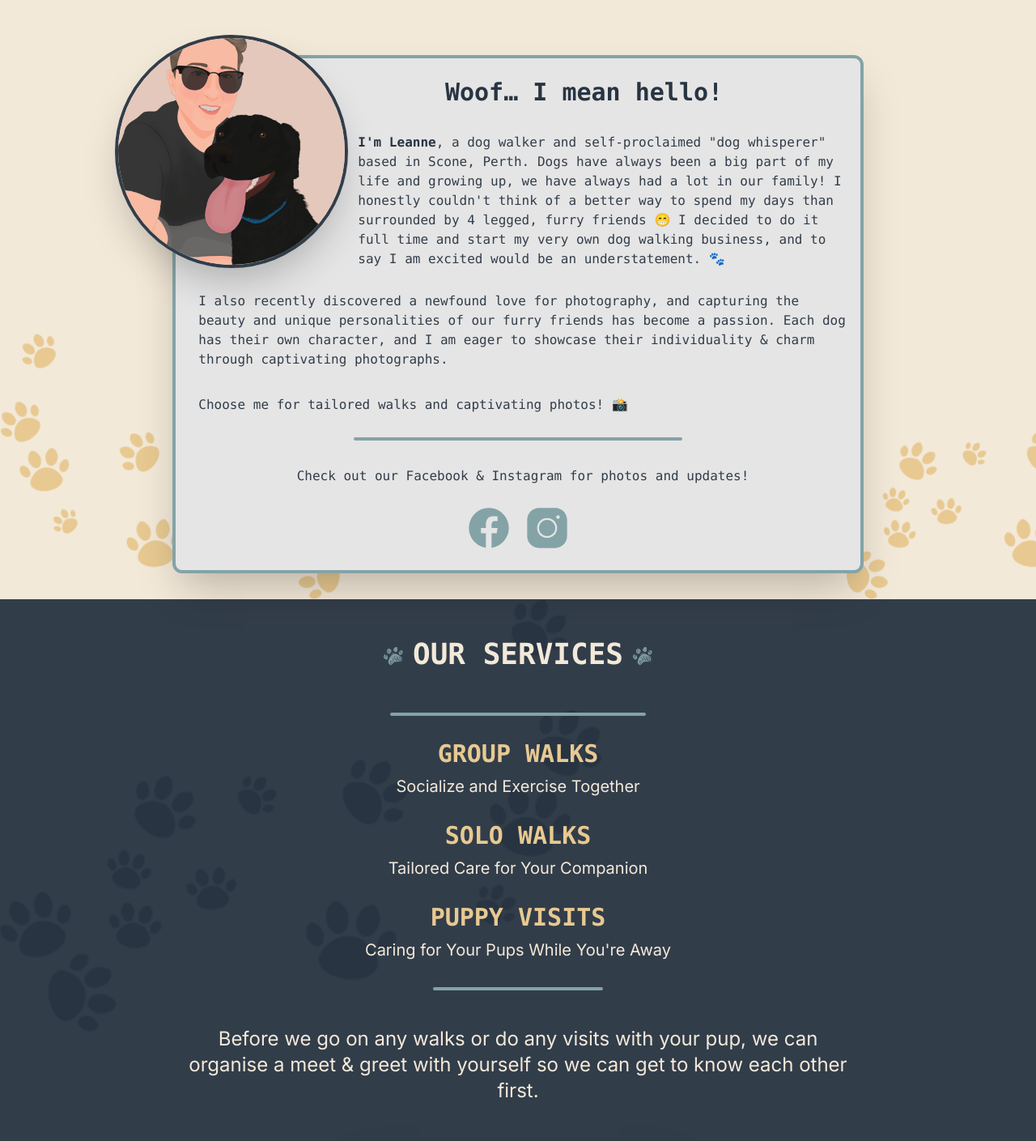
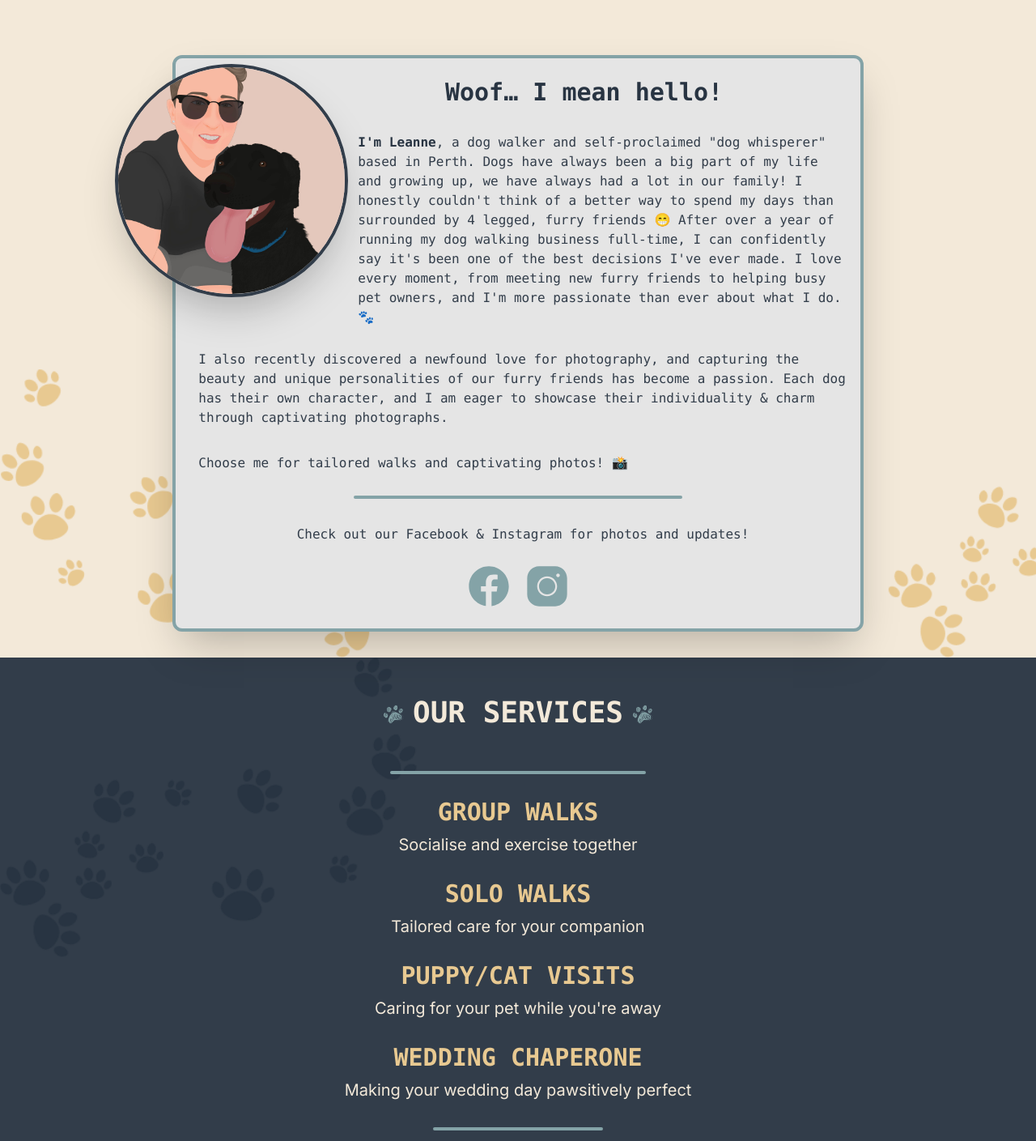
Before and after one commit to avihenri/pawprintsperth, a Next.js app: page / in a window 1280 px wide. Shown: the part 884-2293 px from the top of the page at 81% size. Built offline with nearby package versions, Linux system fonts and the light colour scheme.

Commit message:
Content update, removal of prices

```diff
--- a/src/app/layout.js
+++ b/src/app/layout.js
@@ -4,8 +4,8 @@ import { Inter } from 'next/font/google'
 const inter = Inter({ subsets: ['latin'] })
 
 export const metadata = {
-  title: 'Paw Prints Perth | Professional Dog Walking Services in Scone, Perth UK',
-  description: 'Looking for reliable dog walking services in Scone, Perth and surrounding areas? Paw Prints Perth offers group walks, solo walks, and pup visits for your furry friends. Trust Paw Prints Perth to be your dog&apos;s best friend when you can&apos;t be there. Contact us today!',
+  title: 'Paw Prints Perth | Professional Dog Walking Services in Perth UK',
+  description: 'Looking for reliable dog walking services in Perth and surrounding areas? Paw Prints Perth offers group walks, solo walks, and pup visits for your furry friends. Trust Paw Prints Perth to be your dog&apos;s best friend when you can&apos;t be there. Contact us today!',
 
 }
 
--- a/src/components/About.jsx
+++ b/src/components/About.jsx
@@ -20,7 +20,7 @@ function About () {
                             Woof… I mean hello!
                         </h4>
                         <p className="text-brand-primary font-mono pl-3 pr-4 pt-3 font-extralight sm:text-sm lg:text-base 2xl:text-xl lg:pt-8">
-                            <span className="text-brand-primaryDark font-bold">I'm Leanne</span>, a dog walker and self-proclaimed "dog whisperer" based in Scone, Perth. Dogs have always been a big part of my life and growing up, we have always had a lot in our family! I honestly couldn&apos;t think of a better way to spend my days than surrounded by 4 legged, furry friends 😁 I decided to do it full time and start my very own dog walking business, and to say I am excited would be an understatement.  🐾
+                            <span className="text-brand-primaryDark font-bold">I'm Leanne</span>, a dog walker and self-proclaimed "dog whisperer" based in Perth. Dogs have always been a big part of my life and growing up, we have always had a lot in our family! I honestly couldn&apos;t think of a better way to spend my days than surrounded by 4 legged, furry friends 😁 After over a year of running my dog walking business full-time, I can confidently say it's been one of the best decisions I've ever made. I love every moment, from meeting new furry friends to helping busy pet owners, and I'm more passionate than ever about what I do.  🐾
                         </p>
                    </div>
                 </div>
--- a/src/components/Header.jsx
+++ b/src/components/Header.jsx
@@ -45,7 +45,6 @@ function Header () {
       </div>
 
       <div className="mb-3 text-center lg:flex">
-        <h1 className="hidden">Welcome to Pawsome Walks - Your Trusted Dog Walking Service in Scone, Perth</h1>
         <h2 className="text-brand-sand uppercase text-lg xl:text-2xl 2xl:text-3xl font-extralight mx-3 md:mx-0 2xl:mx-3">fully insured</h2>
         <div className='w-full lg:w-10 flex justify-center items-center'>
           <img className="h-6 w-6 2xl:h-16 2xl:w-16 m-1 text-center" src="/paw.svg" alt="Dog paw" />
--- a/src/components/Services.jsx
+++ b/src/components/Services.jsx
@@ -8,12 +8,13 @@ function Services () {
 
         <div className="w-full mb-8 p-2">
             <div className='h-1 w-1/2 md:w-3/12 bg-brand-secondary m-auto my-7 rounded-lg'></div>
-            <h5 className="text-brand-sand text-center w-11/12 m-auto sm:w-full text-xl sm:text-2xl lg:text-3xl 2xl:text-4xl pb-1 my-6"><span className='uppercase font-bold font-mono'>Group Walks</span> <br /><span className='text-brand-eggShell text-lg lg:text-xl 2xl:text-4xl'>Socialize and Exercise Together</span></h5>
-            <h5 className="text-brand-sand text-center w-11/12 m-auto sm:w-full text-xl sm:text-2xl lg:text-3xl 2xl:text-4xl pb-1 my-6"><span className='uppercase font-bold font-mono'>Solo Walks</span> <br /><span className='text-brand-eggShell sm:text-xl text-lg lg:text-xl 2xl:text-4xl'>Tailored Care for Your Companion</span></h5>
-            <h5 className="text-brand-sand text-center w-11/12 m-auto sm:w-full text-xl sm:text-2xl lg:text-3xl 2xl:text-4xl pb-1 my-6"><span className='uppercase font-bold font-mono'>Puppy Visits</span> <br /><span className='text-brand-eggShell text-lg lg:text-xl 2xl:text-4xl'>Caring for Your Pups While You're Away</span></h5>
+            <h5 className="text-brand-sand text-center w-11/12 m-auto sm:w-full text-xl sm:text-2xl lg:text-3xl 2xl:text-4xl pb-1 my-6"><span className='uppercase font-bold font-mono'>Group Walks</span> <br /><span className='text-brand-eggShell text-lg lg:text-xl 2xl:text-4xl'>Socialise and exercise together</span></h5>
+            <h5 className="text-brand-sand text-center w-11/12 m-auto sm:w-full text-xl sm:text-2xl lg:text-3xl 2xl:text-4xl pb-1 my-6"><span className='uppercase font-bold font-mono'>Solo Walks</span> <br /><span className='text-brand-eggShell sm:text-xl text-lg lg:text-xl 2xl:text-4xl'>Tailored care for your companion</span></h5>
+            <h5 className="text-brand-sand text-center w-11/12 m-auto sm:w-full text-xl sm:text-2xl lg:text-3xl 2xl:text-4xl pb-1 my-6"><span className='uppercase font-bold font-mono'>Puppy/Cat Visits</span> <br /><span className='text-brand-eggShell text-lg lg:text-xl 2xl:text-4xl'>Caring for your pet while you're away</span></h5>
+            <h5 className="text-brand-sand text-center w-11/12 m-auto sm:w-full text-xl sm:text-2xl lg:text-3xl 2xl:text-4xl pb-1 my-6"><span className='uppercase font-bold font-mono'>Wedding Chaperone</span> <br /><span className='text-brand-eggShell text-lg lg:text-xl 2xl:text-4xl'>Making your wedding day pawsitively perfect</span></h5>
             <div className='h-1 w-1/3 md:w-2/12 bg-brand-secondary m-auto my-7 rounded-lg'></div>
             <p className="text-brand-eggShell text-center sm:w-9/12 lg:w-8/12 m-auto my-6 text-sm sm:text-xl lg:text-2xl 2xl:text-3xl py-4">Before we go on any walks or do any visits with your pup, we can organise a meet &amp; greet with yourself so we can get to know each other first.</p>
-            <img className='w-11/12 m-auto sm:w-1/2 lg:w-1/3 shadow-2xl my-8 lg:mt-8 2xl:mt-10 border-8 border-brand-secondary' src='/price-list.png' alt='Price list' />
+            {/* <img className='w-11/12 m-auto sm:w-1/2 lg:w-1/3 shadow-2xl my-8 lg:mt-8 2xl:mt-10 border-8 border-brand-secondary' src='/price-list.png' alt='Price list' /> */}
             <p className="text-brand-secondary text-center sm:w-7/12 m-auto text-sm lg:text-lg 2xl:text-xl my-5 py-4">*Prices are subject to change. <br />*We may need to do Solo Walks if no other clients in your area.</p>
         </div>
     </section>
```
